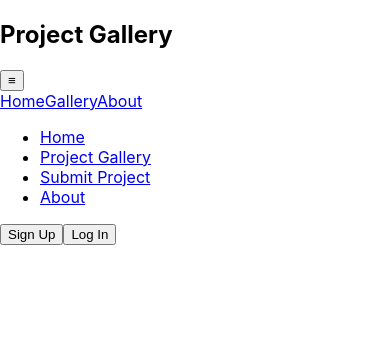
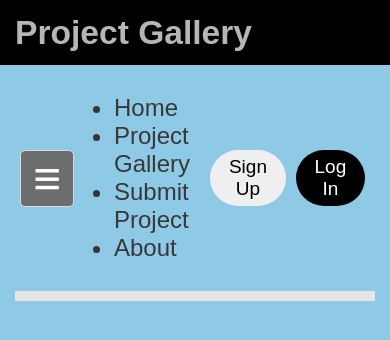
Before and after one commit to team-j-names/project-3-fe, a React (Create React App) app: page / in a window 390 px wide. Shown: the top 340 px of the page. Built offline with nearby package versions, Linux system fonts and the light colour scheme.

Commit message:
A lot of styling.

```diff
--- a/src/index.css
+++ b/src/index.css
@@ -1,13 +1,346 @@
-body {
-  margin: 0;
-  font-family: -apple-system, BlinkMacSystemFont, 'Segoe UI', 'Roboto', 'Oxygen',
-    'Ubuntu', 'Cantarell', 'Fira Sans', 'Droid Sans', 'Helvetica Neue',
-    sans-serif;
-  -webkit-font-smoothing: antialiased;
-  -moz-osx-font-smoothing: grayscale;
+
+body{
+  display:grid;
+  justify-content: center;
+  font-family: 'Chivo', sans-serif;
+  font-weight: 300;
+  color: #363636;
+  width:100%;
+  margin:0;
+  background-color: #8ECAE6;
+  /* max-width: 1725px; */
+  /* background-color: rgb(82, 82, 145); */
+}
+.container {
+  /* display:flex;
+  align-content: center; */
+  max-width:1500px;
+  flex-direction: column;
+  padding:0 15px;
 }
 
-code {
-  font-family: source-code-pro, Menlo, Monaco, Consolas, 'Courier New',
-    monospace;
+
+/*------------------------------------------*/
+/* Style The Dropdown Button */
+.dropbtn {
+  background-color: #6d6d6d;
+  color: white;
+  padding: 0 12px;
+  font-size: 2em;
+  border: none;
+  cursor: pointer;
+  border:1px solid rgb(219, 219, 219);
+  border-radius: 5px;
 }
+
+/* The container <div> - needed to position the dropdown content */
+.dropdown {
+  /* margin-top:20px; */
+  position: relative;
+  display: inline-block;
+}
+
+/* Dropdown Content (Hidden by Default) */
+.dropdown-content {
+  display: none;
+  position: absolute;
+  background-color: #f9f9f9;
+  min-width: 160px;
+  box-shadow: 0px 8px 16px 0px rgba(0,0,0,0.2);
+  z-index: 1;
+  border-radius: 5px;
+}
+
+/* Links inside the dropdown */
+.dropdown-content a {
+  color: black;
+  padding: 12px 16px;
+  text-decoration: none;
+  display: block;
+}
+
+/* Change color of dropdown links on hover */
+.dropdown-content a:hover {background-color: #f1f1f1}
+
+/* Show the dropdown menu on hover */
+.dropdown:hover .dropdown-content {
+  display: block;
+}
+
+/* Change the background color of the dropdown button when the dropdown content is shown */
+.dropdown:hover .dropbtn {
+  background-color: #505050;
+}
+
+/*------------------------------------------*/
+
+.dropdown{
+  display:none;
+}
+
+.t1 {
+  display:grid;
+  grid-auto-flow: column;
+  align-content: center;
+  /* justify-content: center; */
+  /* font-family: 'Satisfy', cursive; */
+  /* font-weight:700; */
+
+  height:55px;
+  padding:5px 15px;
+  font-size:1.5em;
+  background-color: black;
+}
+
+.t1 > h2{
+  color:rgb(182, 182, 182);
+}
+
+.loginbtn{
+  padding:6px 15px;
+  margin:5px;
+  font-size: 19px;
+  border-radius: 52px;
+  border:none;
+}
+
+#login{
+  background-color: black;
+  color:white;
+}
+
+nav > div{
+  display:grid;
+  grid-auto-flow: column;
+  justify-content: end;
+  align-content: center;
+  font-size: x-large;
+}
+
+.drop-nav li{
+  background-color: gray;
+}
+
+.project-card{
+   display: grid;
+  grid-template-rows: 1fr 1fr 1fr 1fr;
+
+  width:250px;
+  height:300px;
+  /* background-color: #90E0EF; */
+  background-color: white;
+  margin:5px;
+  padding:10px;
+}
+
+
+a:link, a:visited, a:hover, a:active {
+  text-decoration: none;
+  color:#383838; }
+
+.t2 { grid-area: t2;
+  text-align: center;
+  background-color: #8ECAE6;
+  color:white;
+  font-size: 1.6em;
+  /* height:55px; */
+  padding:5px 15px;
+  border-radius: 10px;
+}
+
+nav { grid-area: t3;
+  display:grid;
+  align-content: center;
+  grid-auto-flow: column;
+  font-weight: 400;
+  /* border:1px solid #DFE7FD;
+  border-radius: 12px; */
+  border-radius: 25px;
+  padding:5px;
+}
+
+.description {
+  display: grid;
+  padding: 15px 15px 35px 15px;
+  border-top:2px solid #DFE7FD;
+  border-bottom:2px solid #DFE7FD;
+  border-radius: 12px;
+  margin-right: 15px;
+  background-color: white;
+}
+
+.proj-links{
+  padding:15px 20px;
+  width:40%;
+  min-width: 200px;
+  text-align: right;
+  /* border-top:2px solid #DFE7FD;
+  border-bottom:2px solid #DFE7FD; */
+  /* border-radius: 12px; */
+  margin-right: 15px;
+}
+
+.proj-links > div{
+      padding:10px 30px;
+      /* min-width: 150px; */
+  border-top:6px solid #DFE7FD;
+  border-bottom:2px solid #DFE7FD;
+  background-color: white;
+  border-radius: 12px;
+  /* background-color: olive; */
+}
+
+.details{
+  display:flex;
+  flex-direction: row;
+}
+
+.main {
+  display:flex;
+  justify-content: center;
+  flex-wrap: wrap;
+  padding:5px;
+  border-radius: 15px;
+  background-color:#E5E5E5;
+}
+
+.nav-links ul>a{
+margin:6px;
+}
+
+.project-detail-card{
+  width:100%;
+  height:300px;
+  background-color:white;
+  margin:5px;
+  padding:10px;
+  border:8px solid rgb(226, 226, 226);
+  /* border-radius: 12px; */
+  box-shadow: 5px 5px 5px #aaaaaa;
+}
+
+hr {
+  border: 0;
+  clear:both;
+  display:block;
+  width: 98%;
+  background-color:#90E0EF;
+  height: 1px;
+}
+
+#update-form{
+    display:block;
+}
+
+#update-form > input{
+    border:1px solid blue;
+    background-color: olive;
+}
+
+ul{
+  text-decoration: none;
+}
+/* ********************* MEDIA QUERRY ************************* */
+
+@media screen and (max-width:500px){
+
+  body{
+      /* background-color: #90E0EF; */
+  }
+
+  hr {
+   display: none;
+    }
+
+  .t1{
+      background-color: black;
+      /* font-family: 'Satisfy', cursive; */
+      font-size:1.4em;
+  }
+
+
+
+
+
+
+  .t1 > h2{
+color: rgb(182, 182, 182);
+  }
+
+  .dropdown{
+      display:block;
+  }
+
+  .nav-links{
+      display:none;
+  }
+
+  /* .card-wrapper{
+      display:flex;
+      flex-wrap: wrap;
+      align-content: space-between;
+      padding:5px;
+  } */
+
+   .project-card{
+      width:80vw;
+      height:300px;
+      background-color: white;
+      margin:5px;
+      padding:10px;
+      /* border-radius:5px; */
+      box-shadow: 5px 5px 5px #aaaaaa;
+  }
+
+  .project-detail-card{
+      width:85vw;
+      height:300px;
+      background-color: #999999;
+      margin:5px;
+      padding:10px;
+      border:1px solid white;
+      /* border-radius:5px; */
+      box-shadow: 5px 5px 5px #aaaaaa;
+      border-radius: 12px;
+  }
+  .description {
+      display: grid;
+      padding: 15px 15px 35px 15px;
+      border-top:2px solid #DFE7FD;
+      border-bottom:2px solid #DFE7FD;
+      border-radius: 12px;
+      margin-right: 15px;
+      background-color: white;
+      background-size: 100%;
+  }
+
+  .proj-links{
+      padding:15px 20px;
+      width:40%;
+      min-width: 200px;
+      text-align: right;
+      /* border-top:2px solid #DFE7FD;
+      border-bottom:2px solid #DFE7FD; */
+      /* border-radius: 12px; */
+      margin-right: 15px;
+  }
+
+  .proj-links > div{
+      padding:2px 30px 10px 30px;
+      /* min-width: 150px; */
+      border-top:6px solid #DFE7FD;
+      border-bottom:2px solid #DFE7FD;
+      background-color: white;
+      /* border-radius: 12px; */
+      /* background-color: olive; */
+  }
+  .details{
+      display:flex;
+      flex-direction: column;
+  }
+
+  .main{
+    /* background-color:#8ECAE6; */
+    border-radius:0px;
+  }
+}
```
